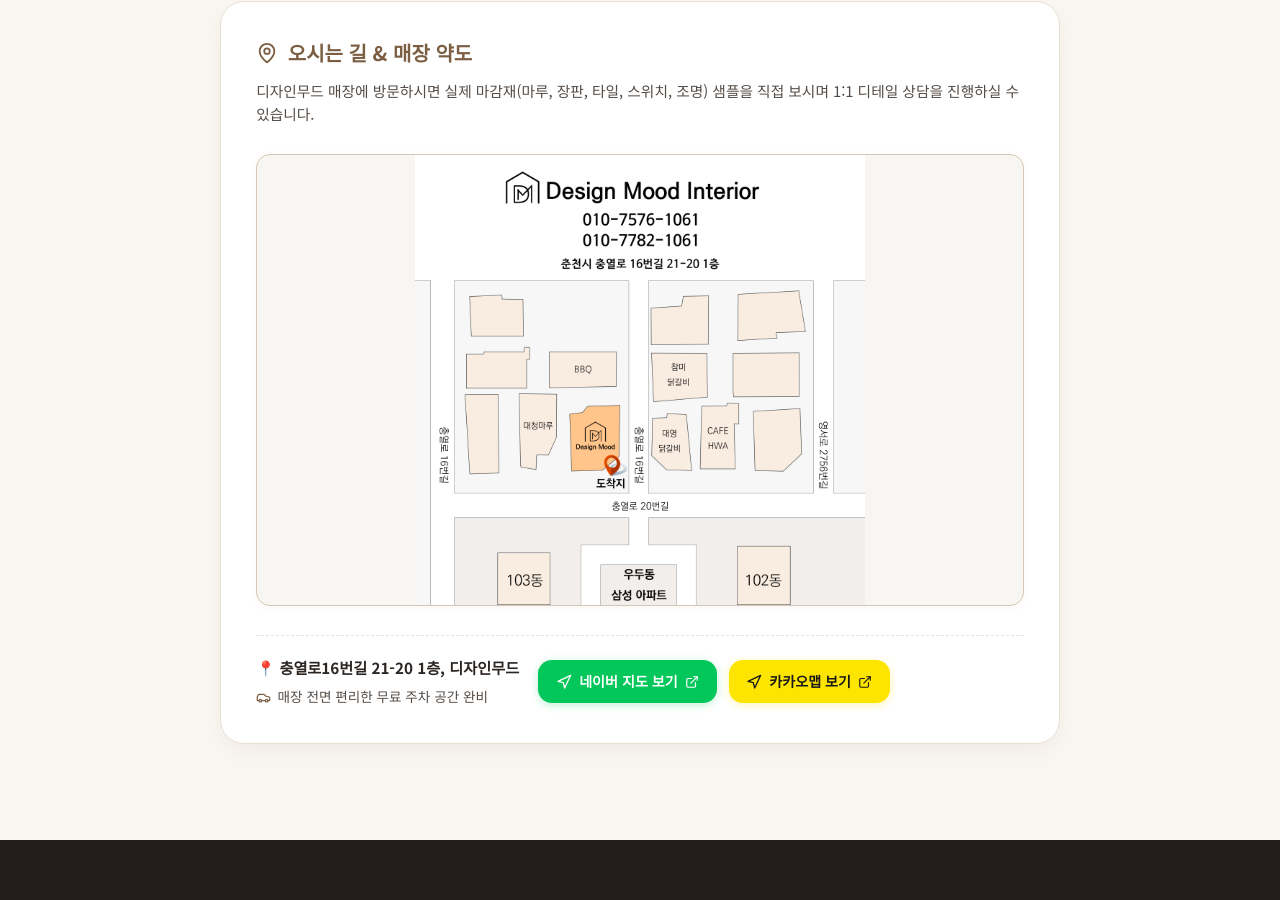
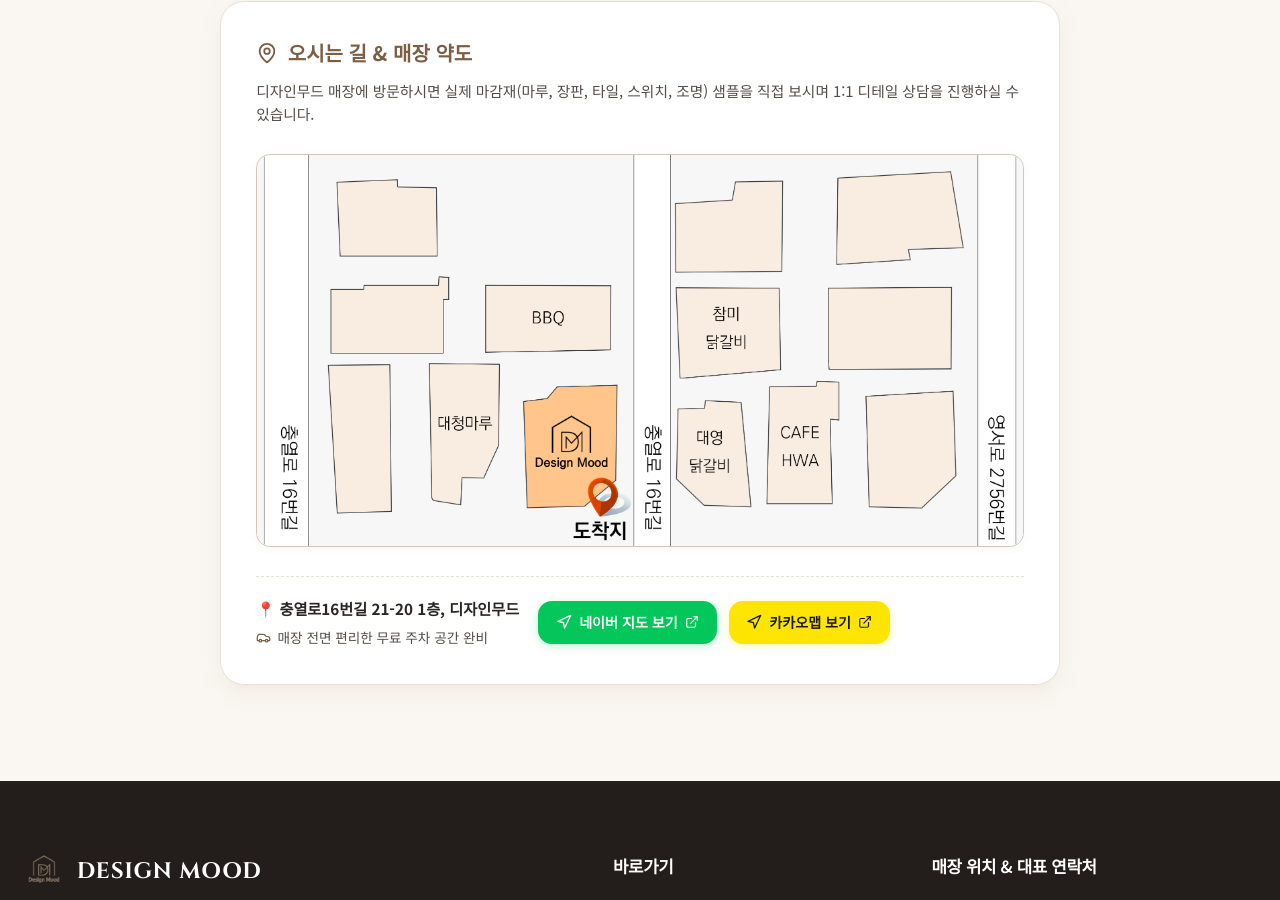
Before and after one commit to crenberry1315/design-mood-web, a React (Vite) app: page / in a window 1280 px wide. Shown: the part 7210-8110 px from the top of the page. Built offline with nearby package versions, Linux system fonts and the light colour scheme.

Commit message:
Crop top logo and phone banner from store map image and adjust aspect ratio to fit container frame

```diff
--- a/src/components/ConsultationForm.jsx
+++ b/src/components/ConsultationForm.jsx
@@ -331,6 +331,7 @@
             디자인무드 매장에 방문하시면 실제 마감재(마루, 장판, 타일, 스위치, 조명) 샘플을 직접 보시며 1:1 디테일 상담을 진행하실 수 있습니다.
           </p>
 
+          {/* Map Image Container */}
           <div
             style={{
               position: 'relative',
@@ -338,8 +339,12 @@
               overflow: 'hidden',
               border: '1px solid var(--border-strong)',
               marginBottom: '1.8rem',
-              backgroundColor: '#F8F6F2',
+              backgroundColor: '#FFFFFF',
               boxShadow: 'var(--shadow-sm)',
+              width: '100%',
+              display: 'flex',
+              alignItems: 'center',
+              justifyContent: 'center',
             }}
           >
             <img
@@ -349,9 +354,9 @@
                 width: '100%',
                 height: 'auto',
                 display: 'block',
-                maxHeight: '450px',
-                objectFit: 'contain',
-                margin: '0 auto',
+                maxHeight: '480px',
+                objectFit: 'cover',
+                borderRadius: 'var(--radius-md)',
               }}
             />
           </div>
```
Also changed, not shown: public/store-map.png.
